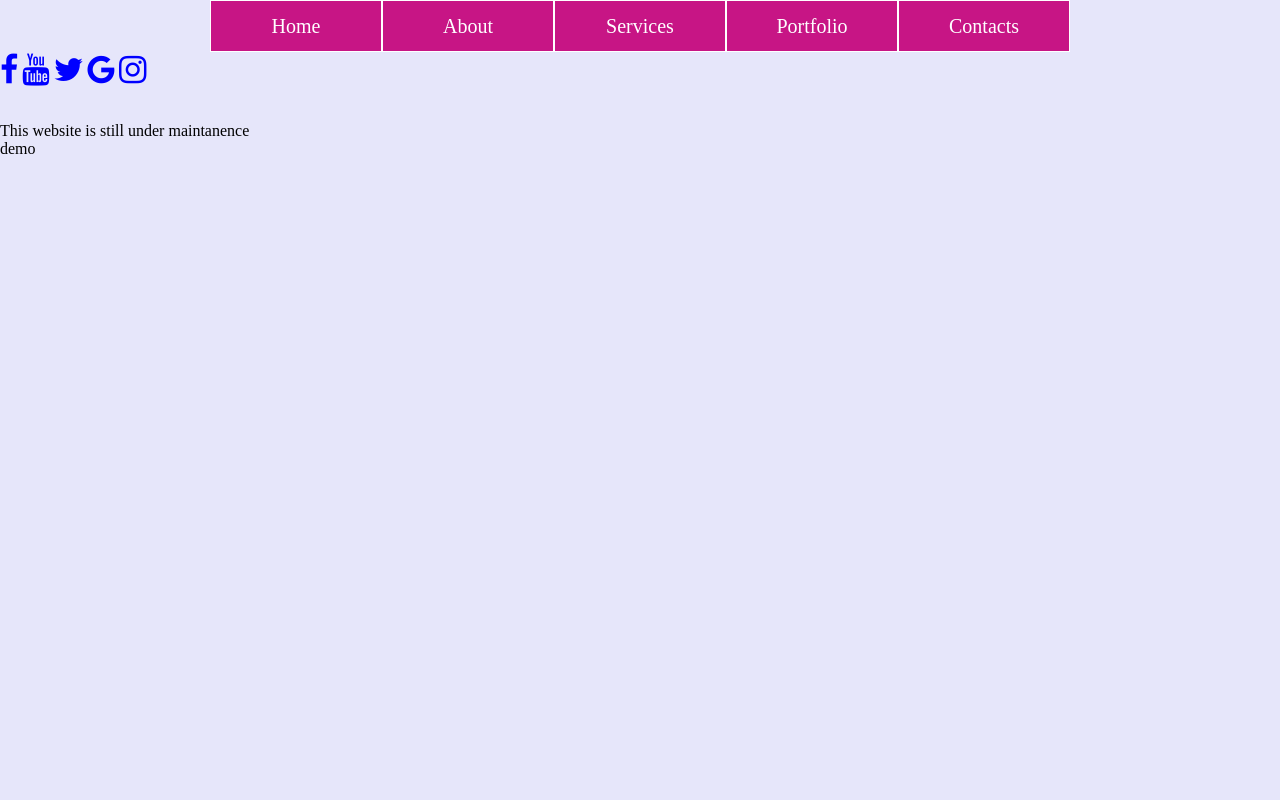
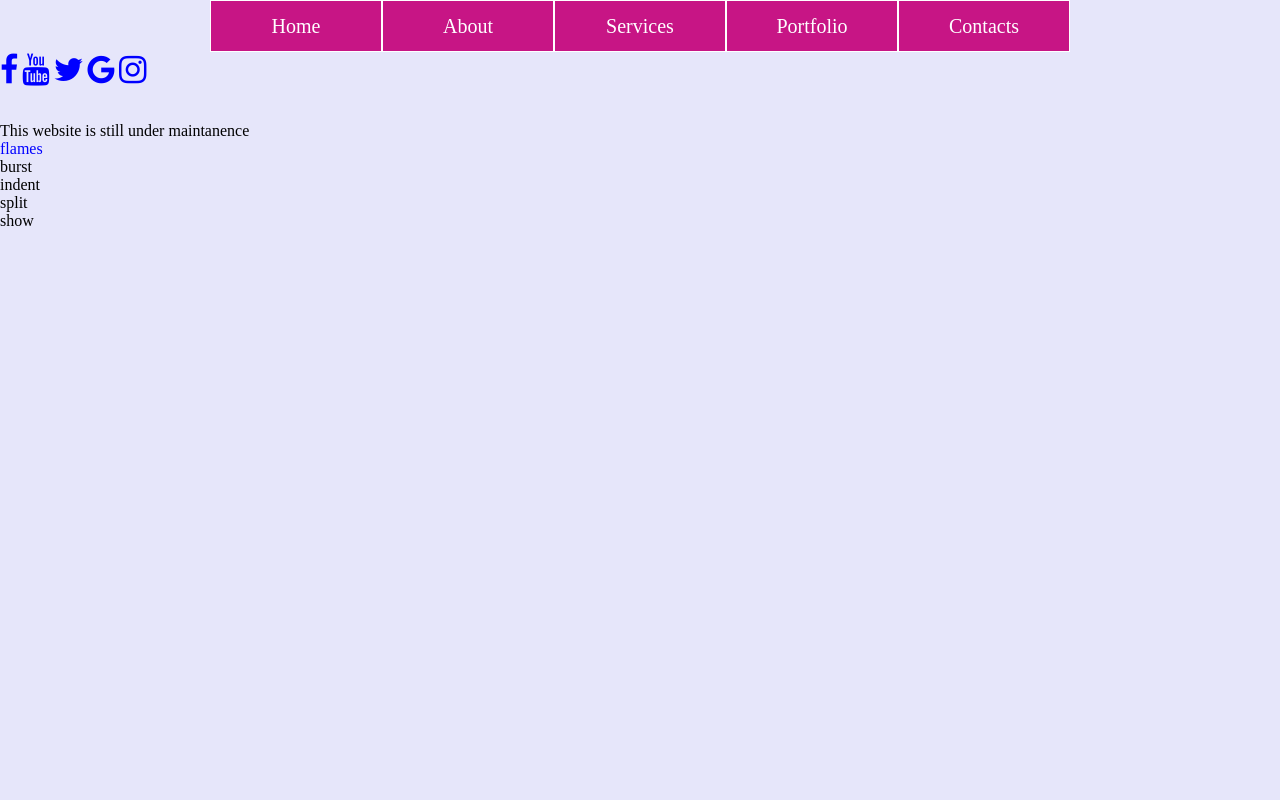
Before and after one commit to ayaabasite/testpage, a plain HTML site: page w4e/test.html in a window 1280 px wide. Shown: the top 800 px of the page. Drawn offline with Linux system fonts and the light colour scheme.

Commit message:
Update test.html

```diff
--- a/w4e/test.html
+++ b/w4e/test.html
@@ -43,7 +43,12 @@
         <!--https://html-color-codes.info/color-names/.............display color names and codes-->
           <p> This website is still under maintanence</p>
           <ul>
-            <li> demo</li>
+            <li><a href="flames">flames</a></li>
+             <li> burst</li>
+             <li> indent</li>
+             <li> split</li>
+             <li> show</li>
+          </ul>
 
       </div><br>
 
```
